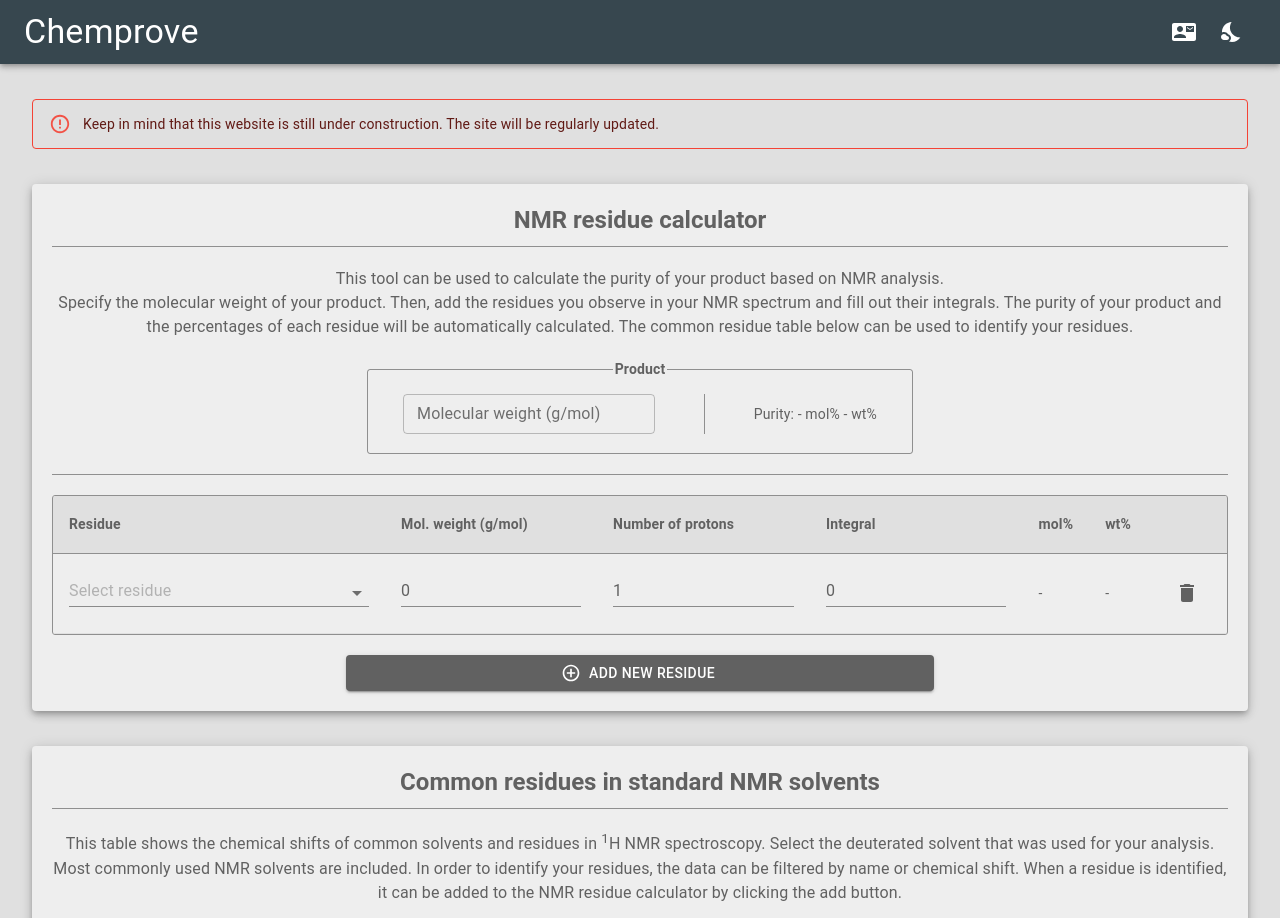
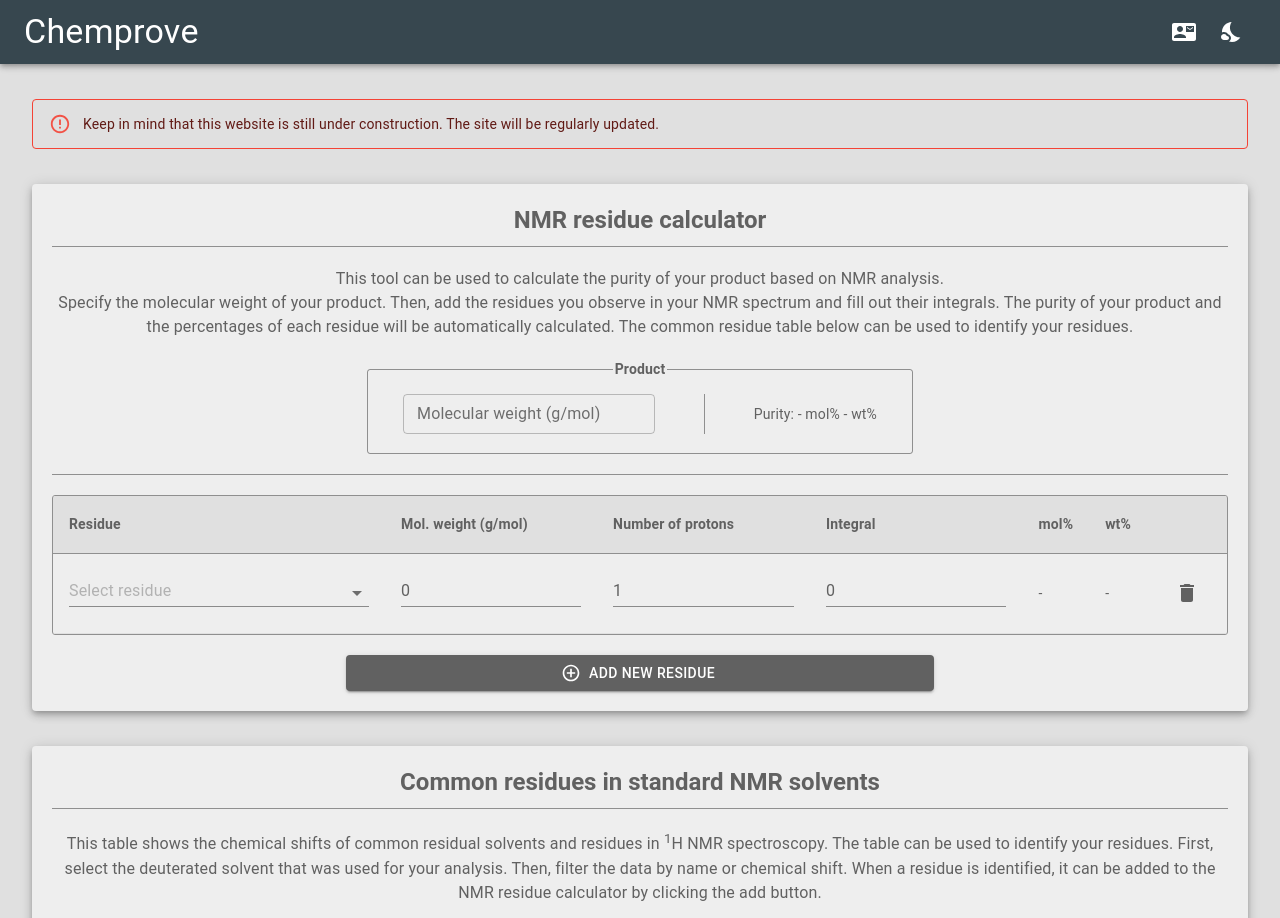
Before and after one commit to Noldyman/chemprove-old, a React (Create React App) app: page / in a window 1280 px wide. Shown: the top 918 px of the page. Built offline with nearby package versions, Linux system fonts and the light colour scheme.

Commit message:
minor revision on the common residue intro text

```diff
--- a/src/components/nmr/CommonResidues.tsx
+++ b/src/components/nmr/CommonResidues.tsx
@@ -182,12 +182,12 @@ const CommonResidues: React.FC<CommonResiduesProps> = ({
     <div className={classes.root}>
       <ContentBox title="Common residues in standard NMR solvents">
         <Typography align="center">
-          This table shows the chemical shifts of common solvents and residues
-          in <sup>1</sup>H NMR spectroscopy. Select the deuterated solvent that
-          was used for your analysis. Most commonly used NMR solvents are
-          included. In order to identify your residues, the data can be filtered
-          by name or chemical shift. When a residue is identified, it can be
-          added to the NMR residue calculator by clicking the add button.
+          This table shows the chemical shifts of common residual solvents and
+          residues in <sup>1</sup>H NMR spectroscopy. The table can be used to
+          identify your residues. First, select the deuterated solvent that was
+          used for your analysis. Then, filter the data by name or chemical
+          shift. When a residue is identified, it can be added to the NMR
+          residue calculator by clicking the add button.
         </Typography>
         <div className={classes.sources}>
           <Button
```
